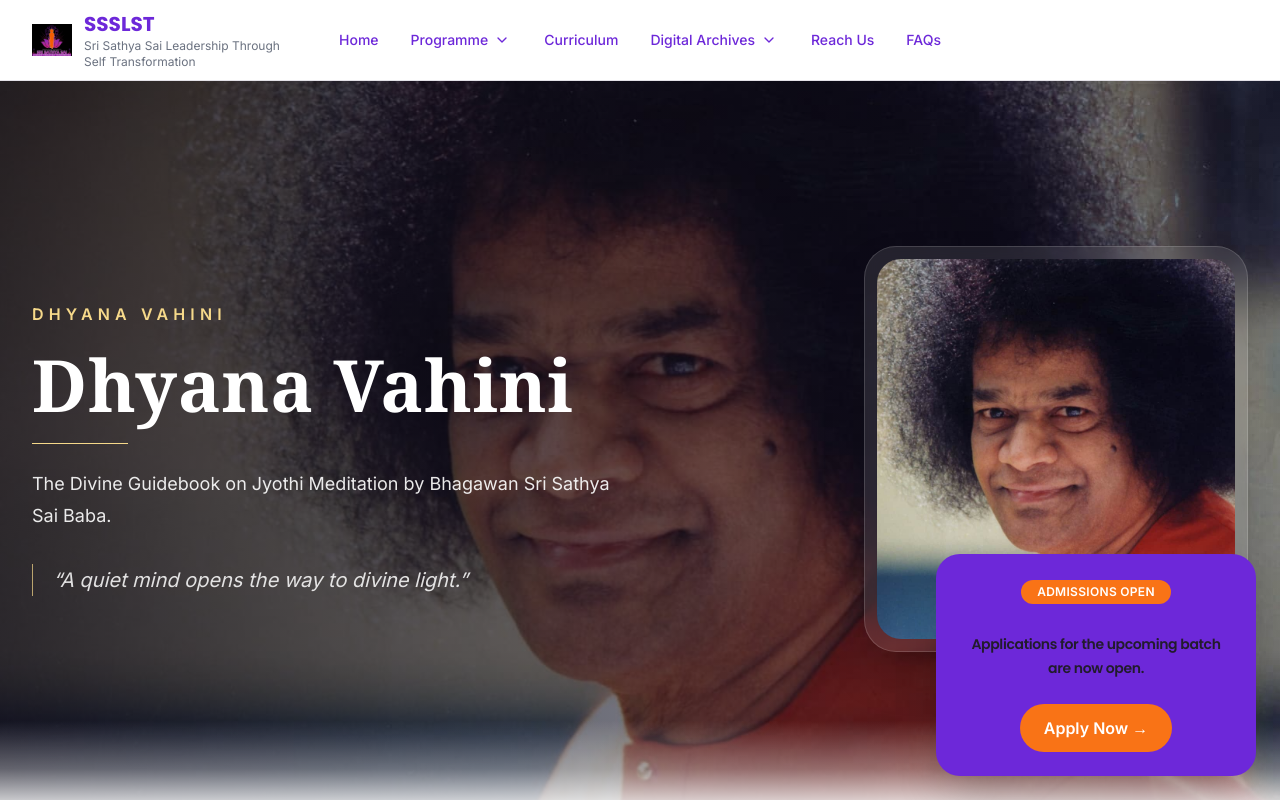
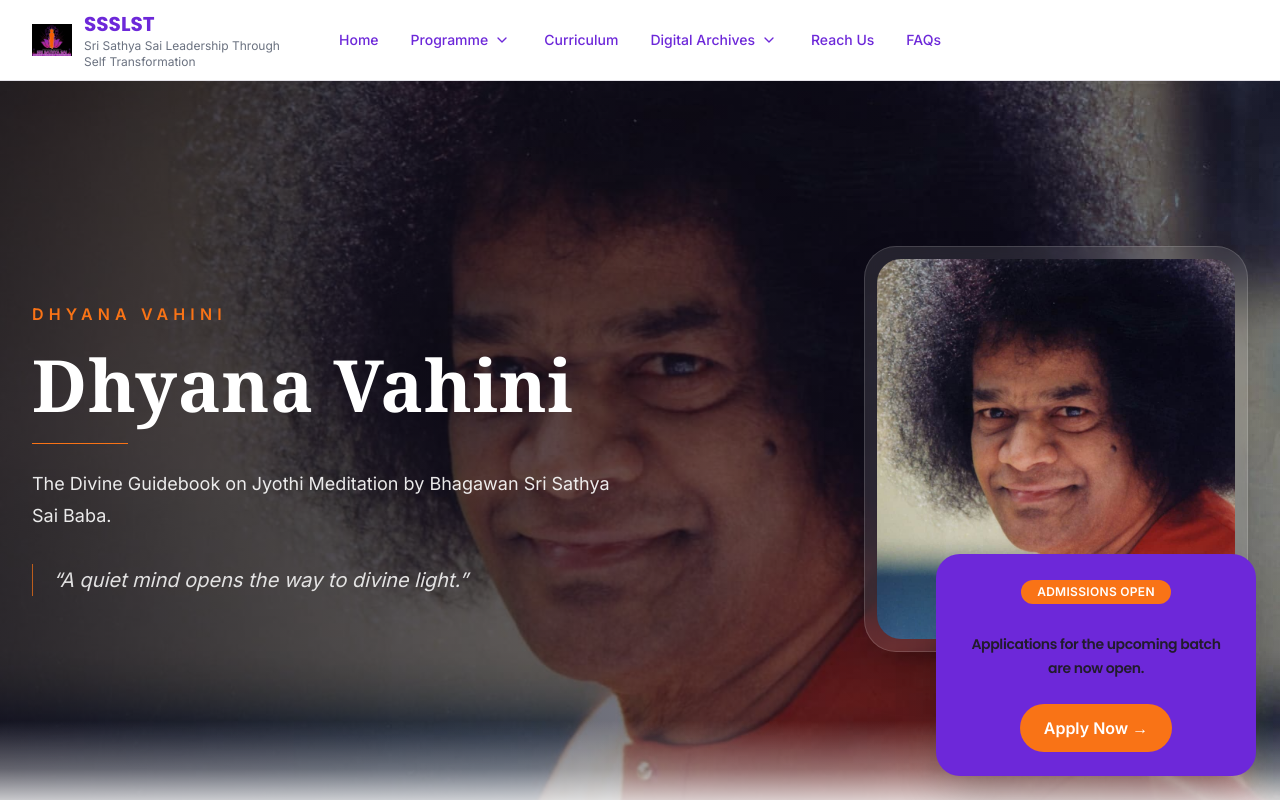
Before and after one commit to andholemoksha/SSSLST_Website, a React (Vite) app in the folder frontend/: page /programme/dhyana-vahini in a window 1280 px wide. Shown: the top 800 px of the page. Built offline with nearby package versions, Linux system fonts and the light colour scheme.

Commit message:
Create reusable HeroSection component

```diff
--- a/frontend/src/components/ui/hero-section.jsx
+++ b/frontend/src/components/ui/hero-section.jsx
@@ -10,7 +10,7 @@ export function HeroSection({
   overlay,
 }) {
   return (
-    <section className="relative isolate overflow-hidden bg-[#0f0b16] text-white">
+    <section className="relative isolate overflow-hidden bg-text-h text-white">
       {/* Background Image */}
       <div className="absolute inset-y-0 left-1/2 z-0 w-screen -translate-x-1/2">
         <img
@@ -31,7 +31,7 @@ export function HeroSection({
       <Container className="relative z-20 grid min-h-[720px] max-w-[1700px] items-center gap-12 py-16 sm:min-h-[800px] sm:py-20 lg:min-h-[calc(100vh-4rem)] lg:grid-cols-[0.95fr_0.9fr] lg:gap-20 lg:py-20">
         {/* Left Content */}
         <div className="max-w-3xl">
-          <p className="text-sm font-semibold uppercase tracking-[0.32em] text-[#f6d98a] sm:text-base">
+          <p className="text-sm font-semibold uppercase tracking-[0.32em] text-accent sm:text-base">
             {label}
           </p>
 
@@ -39,13 +39,13 @@ export function HeroSection({
             {title}
           </h1>
 
-          <div className="mt-6 h-px w-24 bg-[#f6d98a]" />
+          <div className="mt-6 h-px w-24 bg-accent" />
 
           <p className="mt-6 max-w-2xl text-base leading-8 text-white/90 sm:text-lg">
             {subtitle}
           </p>
 
-          <p className="mt-8 max-w-xl border-l border-[#f6d98a]/70 pl-5 text-lg italic leading-8 text-white/85 sm:text-xl">
+          <p className="mt-8 max-w-xl border-l border-accent/70 pl-5 text-lg italic leading-8 text-white/85 sm:text-xl">
             “{quote}”
           </p>
         </div>
```
